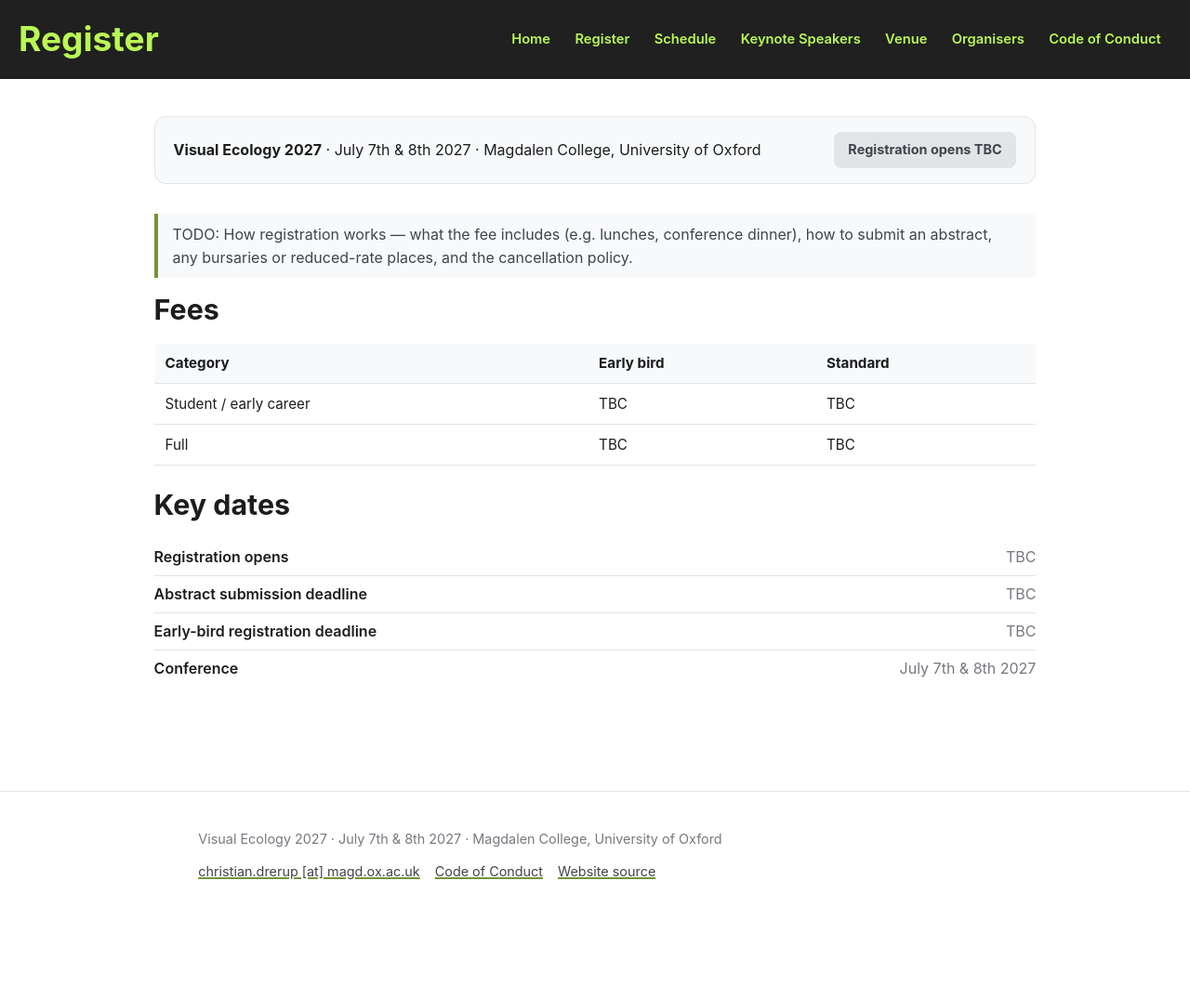
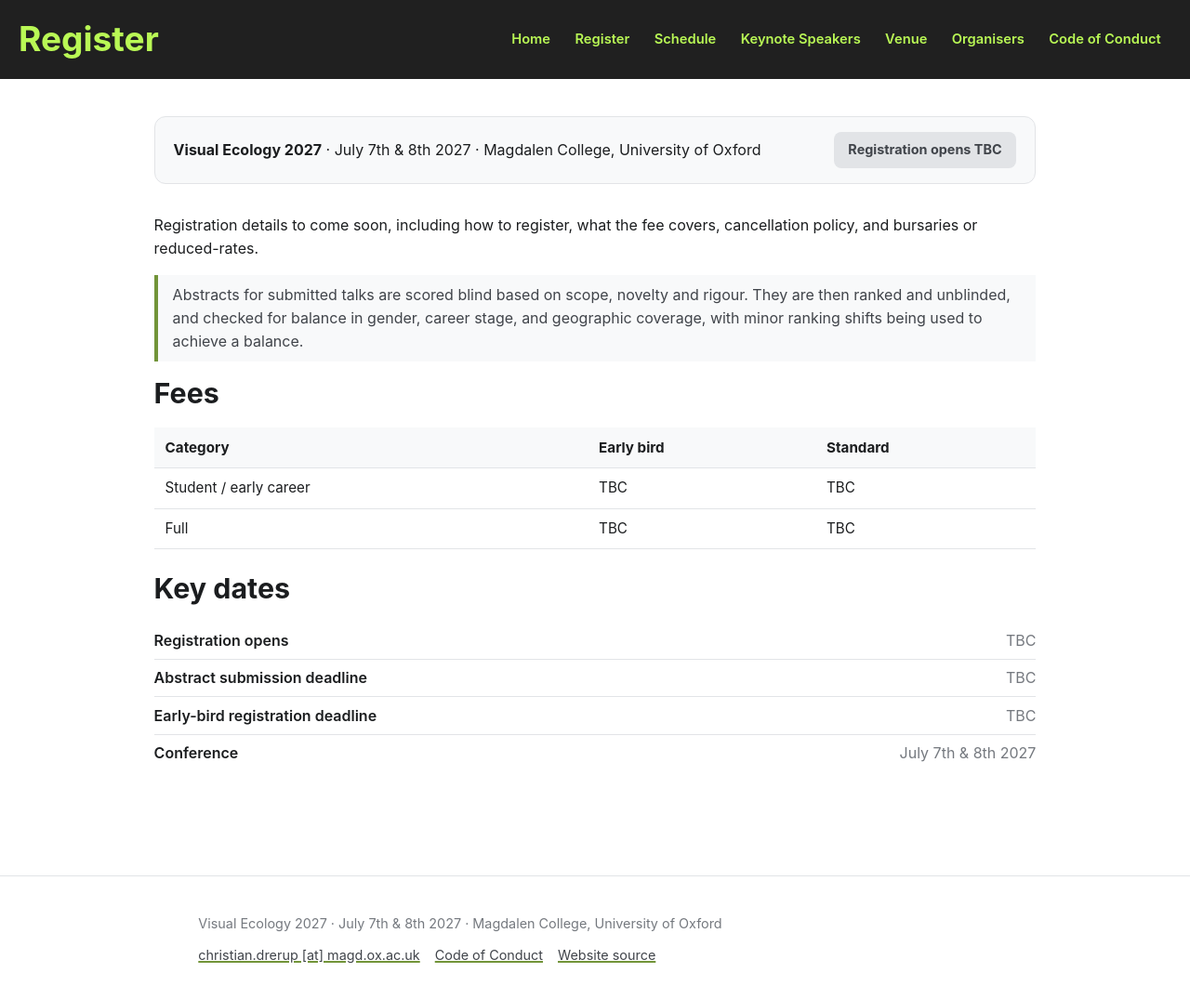
Before and after one commit to troscianko/visual-ecology, a Jekyll site: the page built from _pages/register.md, in a window 1280 px wide and 1079 px high. Shown: the top 1075 px of the window at 93% size. Built offline with Jekyll 4.4.1, drawn with Linux system fonts in a browser that asks for light colours.

Commit message:
Update register.md

```diff
--- a/_pages/register.md
+++ b/_pages/register.md
@@ -7,6 +7,6 @@ excerpt: "How to register for the conference, fees and key dates."
 <!-- The banner above, the fees table and the key dates below all come from
      _data/conference.yml. This text sits between the banner and the fees. -->
 
-> TODO: How registration works — what the fee includes (e.g. lunches, conference dinner),
-> how to submit an abstract, any bursaries or reduced-rate places, and the
-> cancellation policy.
+Registration details to come soon, including how to register, what the fee covers, cancellation policy, and bursaries or reduced-rates.
+
+> Abstracts for submitted talks are scored blind based on scope, novelty and rigour. They are then ranked and unblinded, and checked for balance in gender, career stage, and geographic coverage, with minor ranking shifts being used to achieve a balance.
```
